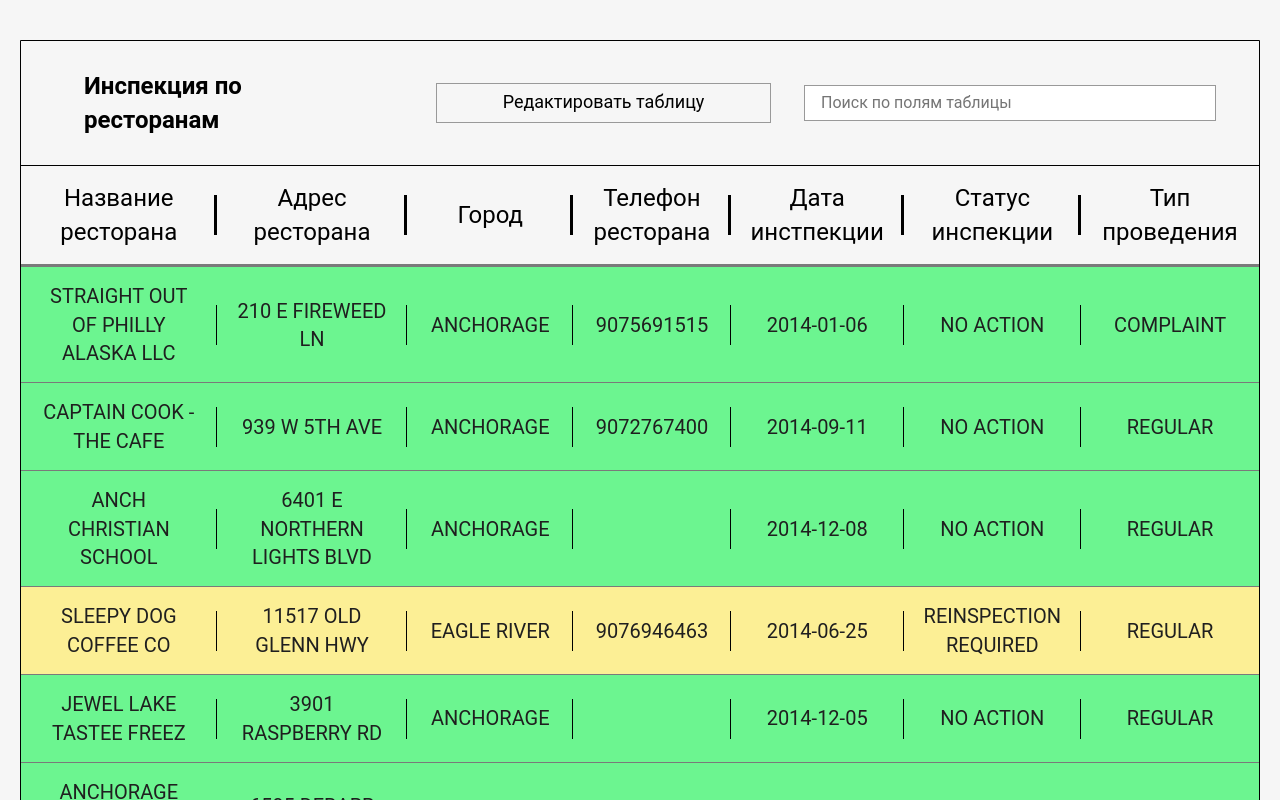
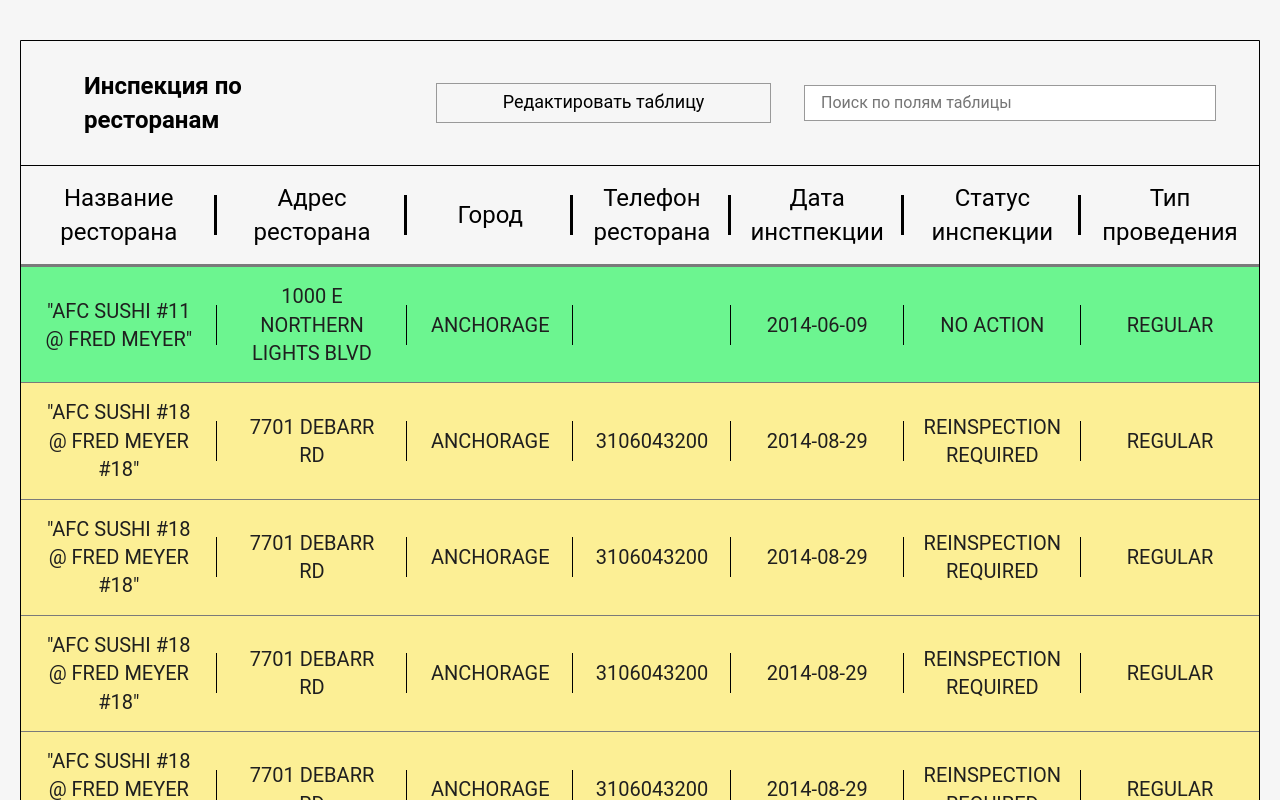
Before and after one commit to smysov/table, a Vue app: page / in a window 1280 px wide. Shown: the top 800 px of the page. Built offline with nearby package versions, Linux system fonts and the light colour scheme.

Commit message:
feat: implemented sorting of table

```diff
--- a/src/App.vue
+++ b/src/App.vue
@@ -3,9 +3,11 @@
     <div class="wrapper__content">
       <section class="restaurants">
         <div class="container">
-          <main-table v-bind="{ restaurants, fields, isShowParameters }"
+          <main-table v-bind="{ fields, isShowParameters }"
+            :restaurants="performSorting"
             @hideShowCell="hideShowCell"
-            @onShowParameters="onShowParameters" />
+            @onShowParameters="onShowParameters"
+            @sort="sort" />
         </div>
       </section>
     </div>
@@ -65,6 +67,8 @@
       ],
       isShowModal: false,
       isShowParameters: false,
+      currentSortName: 'business_name',
+      currentSortDir: 'asc',
     };
   },
   async mounted() {
@@ -94,6 +98,25 @@
     onShowParameters() {
       this.isShowParameters = !this.isShowParameters;
     },
+    sort(key) {
+      if (this.currentSortName === key) {
+        this.currentSortDir = this.currentSortDir === 'asc' ? 'desc' : 'asc';
+      }
+      this.currentSortName = key;
+    },
+    sortingRestaurants() {
+      return this.restaurants.sort((a, b) => {
+        if (this.currentSortDir === 'desc') return -1;
+        if (a[this.currentSortName] < b[this.currentSortName]) return -1;
+        if (a[this.currentSortName] > b[this.currentSortName]) return 1;
+        return 0;
+      });
+    },
+  },
+  computed: {
+    performSorting() {
+      return this.sortingRestaurants();
+    },
   },
 };
 </script>
--- a/src/components/Table.vue
+++ b/src/components/Table.vue
@@ -1,24 +1,21 @@
 <template>
   <div class="table-wrapper">
-    <header-opportunities
-      @hideShowCell="hideShowCell"
+    <header-opportunities @hideShowCell="hideShowCell"
       @onShowParameters="onShowParameters"
       @searchInput="performSearch"
-      v-bind="{ fields, isShowParameters, searchQuery }"
-    />
+      v-bind="{ fields, isShowParameters, searchQuery }" />
     <table class="table-info">
       <!--Header-->
       <thead>
-        <table-header :fields="fields" />
+        <table-header @sort="sort"
+          :fields="fields" />
       </thead>
       <!--Body-->
       <tbody>
-        <restaurants
-          :fields="fields"
+        <restaurants :fields="fields"
           v-for="restaurant of visibleRestaurants"
           :key="restaurant._id.$oid"
-          :restaurant="restaurant"
-        />
+          :restaurant="restaurant" />
       </tbody>
       <!--Footer-->
       <tfoot>
@@ -90,6 +87,9 @@
         return showItem;
       });
     },
+    sort(key) {
+      this.$emit('sort', key);
+    },
   },
 };
 </script>
@@ -118,10 +118,16 @@
     color: #000;
     border-top: 1px solid rgba(0, 0, 0, 1);
     border-bottom: 3px solid rgba(0, 0, 0, 0.5);
+    transition: all 0.3s cubic-bezier(0.075, 0.82, 0.165, 1);
+    cursor: pointer;
+
+    &:hover {
+      color: #7387b3;
+    }
 
     &::before {
       position: absolute;
-      content: '';
+      content: "";
       top: 50%;
       right: 0;
       height: 40px;
@@ -145,7 +151,7 @@
 
     &::before {
       position: absolute;
-      content: '';
+      content: "";
       top: 50%;
       right: 0;
       height: 40px;
--- a/src/components/TableHeader.vue
+++ b/src/components/TableHeader.vue
@@ -1,6 +1,9 @@
 <template>
   <tr class="table-info">
-    <th class="table-info__title" v-for="field of visibleCell" :key="field.key">
+    <th class="table-info__title"
+      @click="sort(field.key)"
+      v-for="(field, index) of visibleCell"
+      :key="index">
       {{ field.name }}
     </th>
   </tr>
@@ -20,5 +23,10 @@
       return this.fields.filter((item) => item.visible === true);
     },
   },
+  methods: {
+    sort(key) {
+      this.$emit('sort', key);
+    },
+  },
 };
 </script>
```
